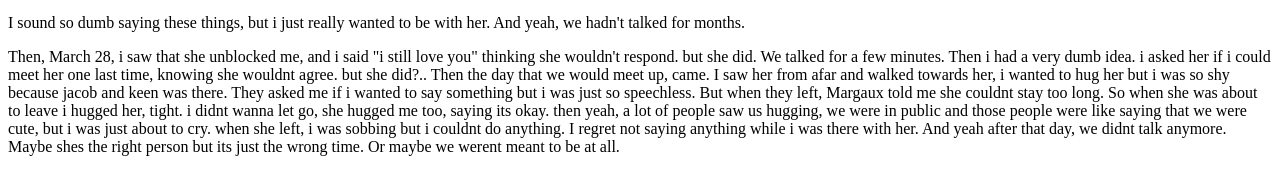
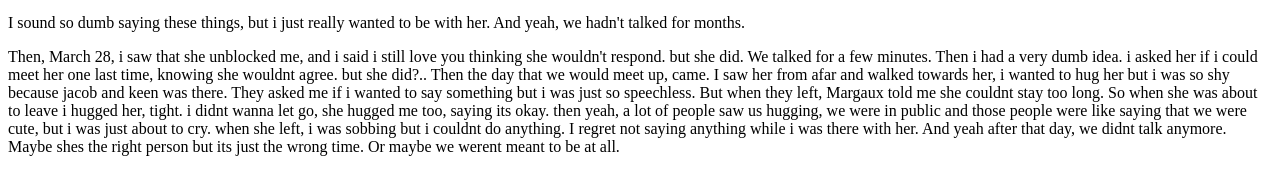
Before and after one commit to riez1623/Margaux-Arevalo, a plain HTML site: page index.html in a window 1280 px wide. Shown: the part 984-1153 px from the top of the page. Drawn offline with Linux system fonts and the light colour scheme.

Commit message:
Update index.html

```diff
--- a/index.html
+++ b/index.html
@@ -33,4 +33,4 @@ Cant we try to fix it? fix this? yk im regretting all of those things ive done t
 <p style="color:black">I sound so dumb saying these things, but i just really wanted to be with her. And yeah, we hadn't talked for months.  </p>
 
 
-<p style="color:black">  Then, March 28, i saw that she unblocked me, and i said "i still love you" thinking she wouldn't respond. but she did. We talked for a few minutes. Then i had a very dumb idea. i asked her if i could meet her one last time, knowing she  wouldnt agree. but she did?.. Then the day that we would meet up, came. I saw her from afar and walked towards her, i wanted to hug her but i was so shy because jacob and keen was there. They asked me if i wanted to say something but i was just so speechless. But when they left, Margaux told me she couldnt stay too long. So when she was about to leave i hugged her, tight. i didnt wanna let go, she hugged me too, saying its okay. then yeah, a lot of people saw us hugging, we were in public and those people were like saying that we were cute, but i was just about to cry. when she left, i was sobbing but i couldnt do anything. I regret not saying anything while i was there with her. And yeah after that day, we didnt talk anymore. Maybe shes the right person but its just the wrong time. Or maybe we werent meant to be at all. </p>
+<p style="color:black">  Then, March 28, i saw that she unblocked me, and i said i still love you thinking she wouldn't respond. but she did. We talked for a few minutes. Then i had a very dumb idea. i asked her if i could meet her one last time, knowing she  wouldnt agree. but she did?.. Then the day that we would meet up, came. I saw her from afar and walked towards her, i wanted to hug her but i was so shy because jacob and keen was there. They asked me if i wanted to say something but i was just so speechless. But when they left, Margaux told me she couldnt stay too long. So when she was about to leave i hugged her, tight. i didnt wanna let go, she hugged me too, saying its okay. then yeah, a lot of people saw us hugging, we were in public and those people were like saying that we were cute, but i was just about to cry. when she left, i was sobbing but i couldnt do anything. I regret not saying anything while i was there with her. And yeah after that day, we didnt talk anymore. Maybe shes the right person but its just the wrong time. Or maybe we werent meant to be at all. </p>
```
